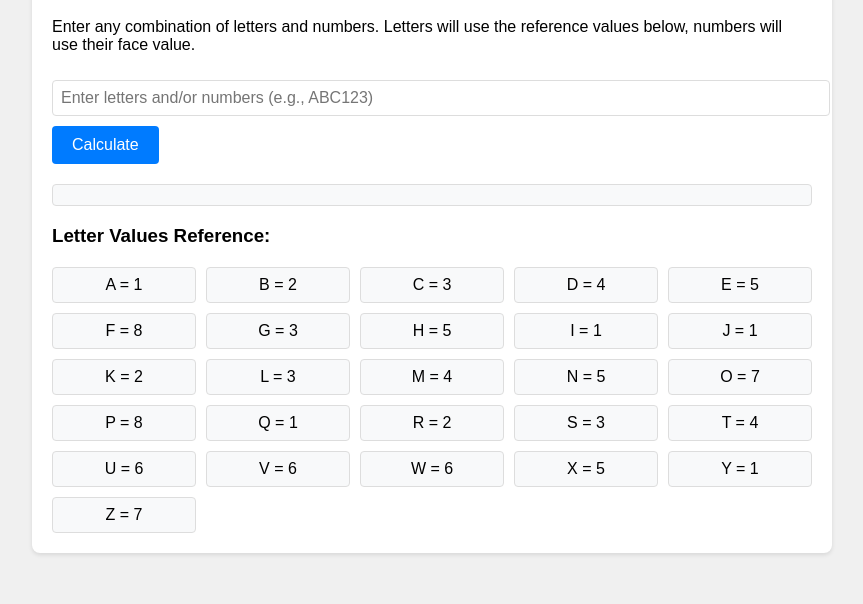
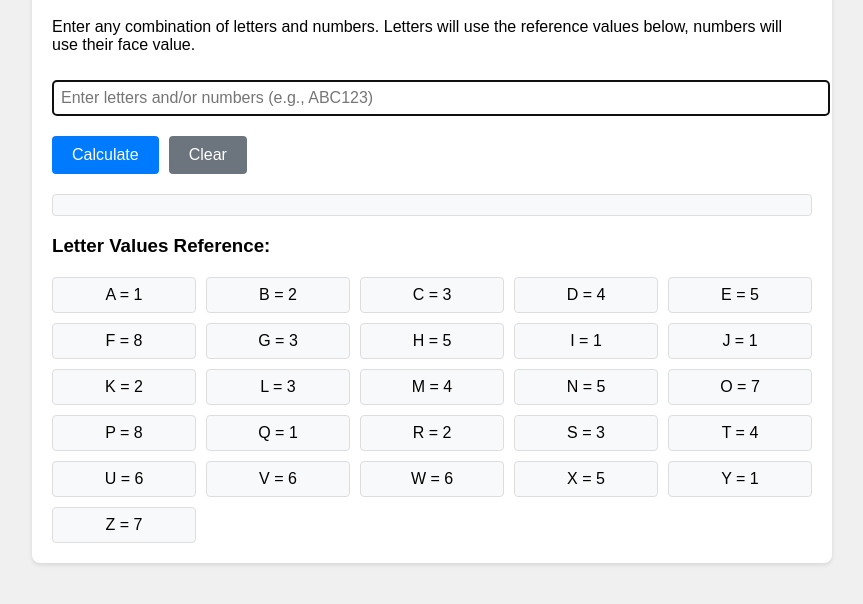
Before and after one commit to mukulag/WordCalculatorWebApp, a plain HTML site: page index.html in a window 1280 px wide. Shown: the part 142-746 px from the top of the page, without its empty margins (208-1071 px from the left). Drawn offline with Linux system fonts and the light colour scheme.

Commit message:
Added Clear button and made Calculate button as default

```diff
--- a/index.html
+++ b/index.html
@@ -5,6 +5,7 @@
     <meta name="viewport" content="width=device-width, initial-scale=1.0">
     <title>Universal Number Calculator</title>
     <style>
+        /* Previous styles remain the same */
         body {
             font-family: Arial, sans-serif;
             max-width: 800px;
@@ -26,17 +27,31 @@
             border-radius: 4px;
             font-size: 16px;
         }
+        .button-group {
+            display: flex;
+            gap: 10px;
+            margin: 10px 0;
+        }
         button {
-            background-color: #007bff;
-            color: white;
-            border: none;
             padding: 10px 20px;
             border-radius: 4px;
             cursor: pointer;
             font-size: 16px;
+            border: none;
         }
-        button:hover {
+        .primary-button {
+            background-color: #007bff;
+            color: white;
+        }
+        .primary-button:hover {
             background-color: #0056b3;
+        }
+        .secondary-button {
+            background-color: #6c757d;
+            color: white;
+        }
+        .secondary-button:hover {
+            background-color: #5a6268;
         }
         #result {
             margin-top: 20px;
@@ -71,13 +86,19 @@
         <h1>Universal Number Calculator</h1>
         <p>Enter any combination of letters and numbers. Letters will use the reference values below, numbers will use their face value.</p>
 
-        <input type="text" id="input" placeholder="Enter letters and/or numbers (e.g., ABC123)">
-        <button onclick="calculate()">Calculate</button>
+        <form id="calculatorForm" onsubmit="calculate(); return false;">
+            <input type="text" id="input" placeholder="Enter letters and/or numbers (e.g., ABC123)" autofocus>
+            <div class="button-group">
+                <button type="submit" class="primary-button">Calculate</button>
+                <button type="button" class="secondary-button" onclick="clearCalculator()">Clear</button>
+            </div>
+        </form>
 
         <div id="result"></div>
 
         <h3>Letter Values Reference:</h3>
         <div class="reference-table">
+            <!-- Previous letter values remain the same -->
             <div class="letter-value">A = 1</div>
             <div class="letter-value">B = 2</div>
             <div class="letter-value">C = 3</div>
@@ -165,6 +186,12 @@
 
             resultDiv.innerHTML = resultHTML;
         }
+
+        function clearCalculator() {
+            document.getElementById('input').value = '';
+            document.getElementById('result').innerHTML = '';
+            document.getElementById('input').focus();
+        }
     </script>
 </body>
 </html>
```
